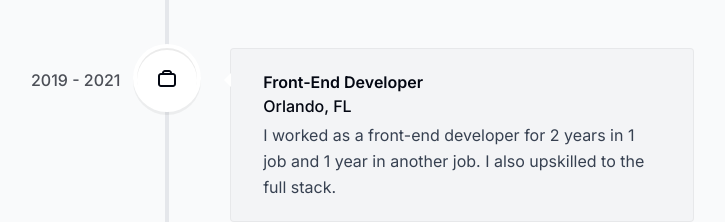
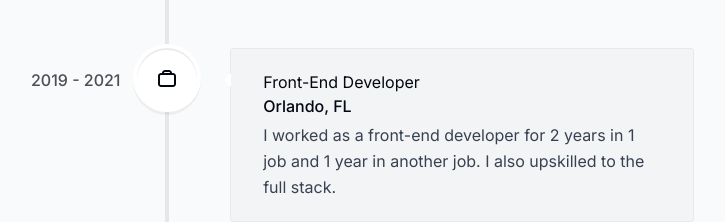
Before and after one commit to n1co02/portfolio, a Next.js app: page / in a window 1280 px wide. Shown: the part 3504-3726 px from the top of the page, without its empty margins (473-1198 px from the left). Built offline with nearby package versions, Linux system fonts and the light colour scheme.

Commit message:
updates styles

```diff
--- a/src/components/experiences/experiences.tsx
+++ b/src/components/experiences/experiences.tsx
@@ -9,6 +9,7 @@ import 'react-vertical-timeline-component/style.min.css'
 import { experiencesData } from '@/lib/data'
 import { useSectionInView } from '@/lib/hooks'
 import { useInView } from 'react-intersection-observer'
+import * as experiencesStyles from './experiencesStyles'
 
 export default function Experiences() {
   //custom hook doesnt work, still try to figure out why.
@@ -41,9 +42,9 @@ export default function Experiences() {
                 color: '1.5rem',
               }}
             >
-              <h3 className='font-semibold capitalize'>{item.title}</h3>
-              <p className='font-normal !mt-0'>{item.location}</p>
-              <p className='!mt-1 !font-normal text-gray-700 dark:text-white/75'>
+              <h3 className={experiencesStyles.h3Style}>{item.title}</h3>
+              <p className={experiencesStyles.itemLocation}>{item.location}</p>
+              <p className={experiencesStyles.itemDescription}>
                 {item.description}
               </p>
             </VerticalTimelineElement>
--- a/src/components/experiences/experiencesStyles.tsx
+++ b/src/components/experiences/experiencesStyles.tsx
@@ -0,0 +1,4 @@
+export const h3Style = 'font semibold capitalize'
+export const itemLocation = 'font normal !mt-0'
+export const itemDescription =
+  '!mt-1 !font-normal text-gray-700 dark:text-white/75'
```
